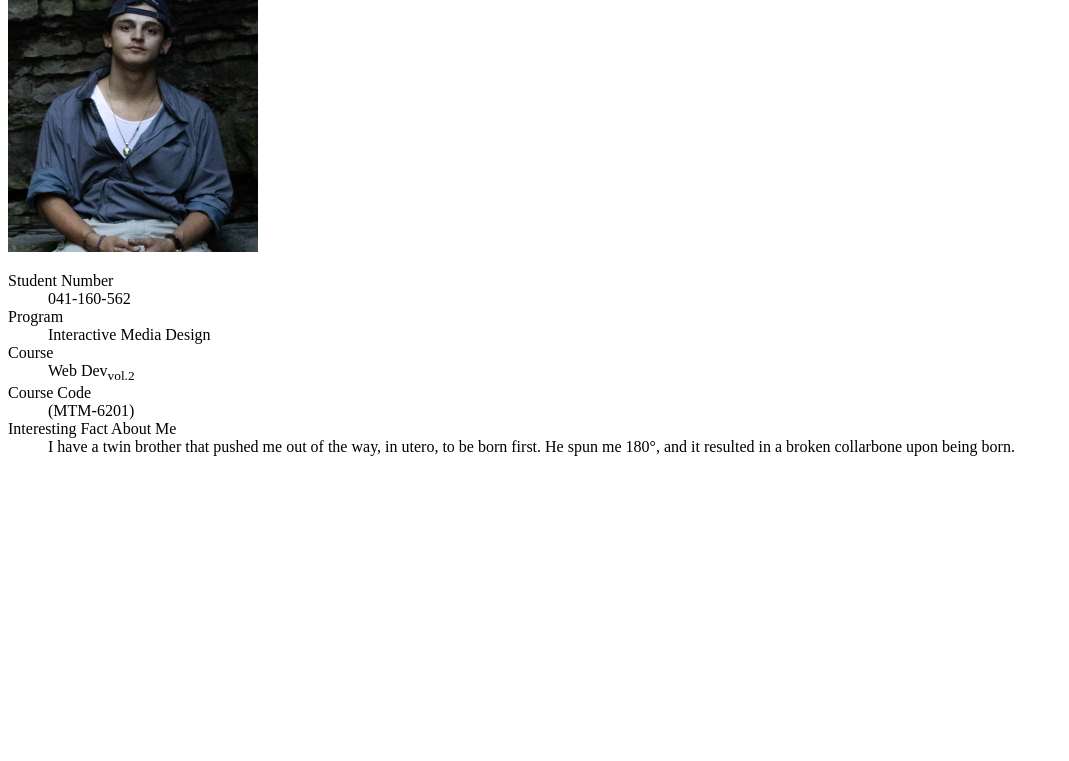
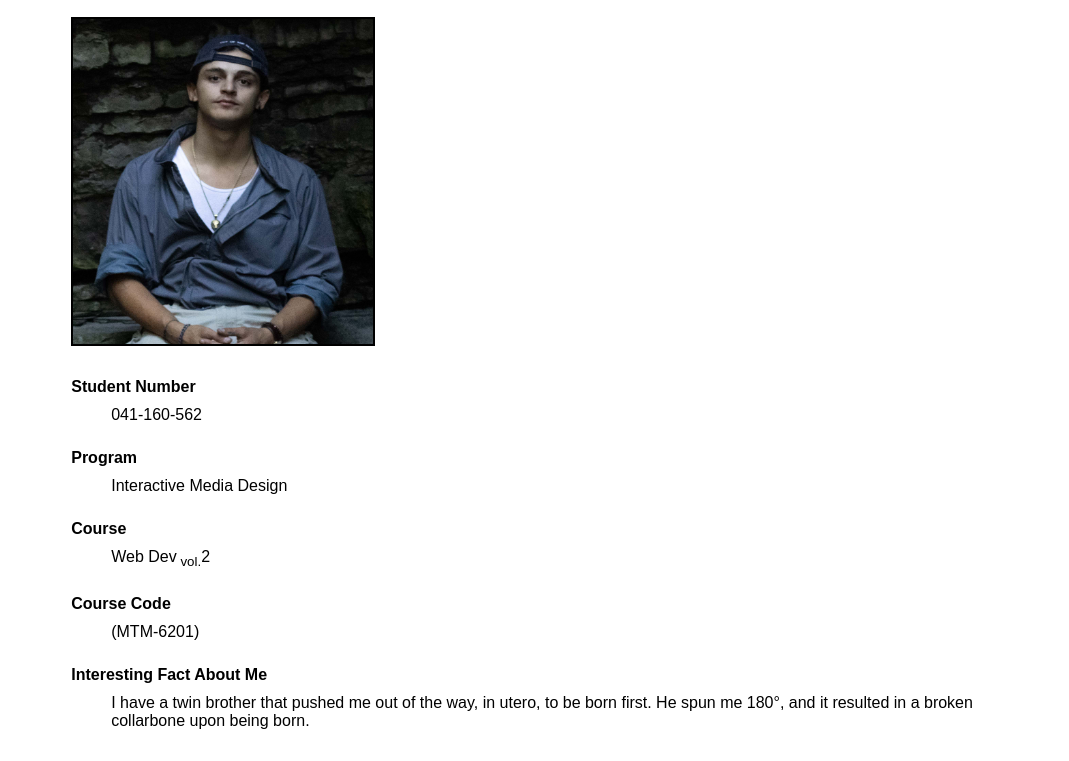
Before and after one commit to gall0467/mtm6201-week1, a plain HTML site: page index.html in a window 1280 px wide. Shown: the part 102-863 px from the top of the page, without its empty margins (0-1069 px from the left). Before the commit the page ends 800 px from the top, so only its background shows below. Drawn offline with Linux system fonts and the light colour scheme.

Commit message:
starts styling with css

```diff
--- /dev/null
+++ b/css/main.css
@@ -0,0 +1,38 @@
+html {
+    font-size: 16px;
+}
+
+body {
+    font-family: Arial, Helvetica, sans-serif;
+}
+
+.wrapper {
+    margin: 0 auto;
+    width: 90%;
+}
+
+header {
+    font-size: 1.5rem;
+}
+
+img {
+    border: 2px solid black;
+    box-shadow: 10px 10px 15px 5px (0, 0, 0, 0.5);
+}
+
+.list {
+    margin-right: 150px;
+}
+
+.list dt {
+    padding: 10px 0;
+    font-weight: bold;
+}
+
+.list dd {
+    padding-bottom: 15px;
+}
+
+.list dd:last-of-type {
+    margin-right: 60px;
+}
--- a/index.html
+++ b/index.html
@@ -7,13 +7,18 @@
     <meta charset="UTF-8">
     <meta name="viewport" content="width=device-width, initial-scale=1.0">
     <title>Matthew Gallo</title>
+
+    <link rel="stylesheet" href="css/main.css">
 </head>
 <body>
+    <!-- wrapper=just to fix margins
+     -->
+    <div class="wrapper">
         <!-- doc title and main heading should be full name
         -->
         <header>
             <h1>Matthew Gallo</h1>
-        <img src="images/WEBDEV2-Week1(a).jpg" alt="Cool picture of Matthew Gallo" width="250px" height="274px">
+            <img src="images/WEBDEV2-Week1(a).jpg" alt="Cool picture of Matthew Gallo" width="300px" height="325px">
         </header>
 
 
@@ -29,7 +34,7 @@
         -->
 
         <main>
-        <dl>
+            <dl class="list">
                 <dt>Student Number</dt>
                 <dd>041-160-562</dd>
 
@@ -37,7 +42,7 @@
                 <dd>Interactive Media Design</dd>
 
                 <dt>Course</dt>
-            <dd>Web Dev<sub>vol.2</sub></dd>
+                <dd>Web Dev<sub> vol.</sub>2</dd>
 
                 <dt>Course Code</dt>
                 <dd>(MTM-6201)</dd>
@@ -47,8 +52,6 @@
                 <dd>I have a twin brother that pushed me out of the way, in utero, to be born first. He spun me 180°, and it resulted in a broken collarbone upon being born.</dd>
             </dl>
         </main>
-
-
-
+    </div>
 </body>
 </html>
```
Lines whose indentation alone changed are shown as unchanged.
